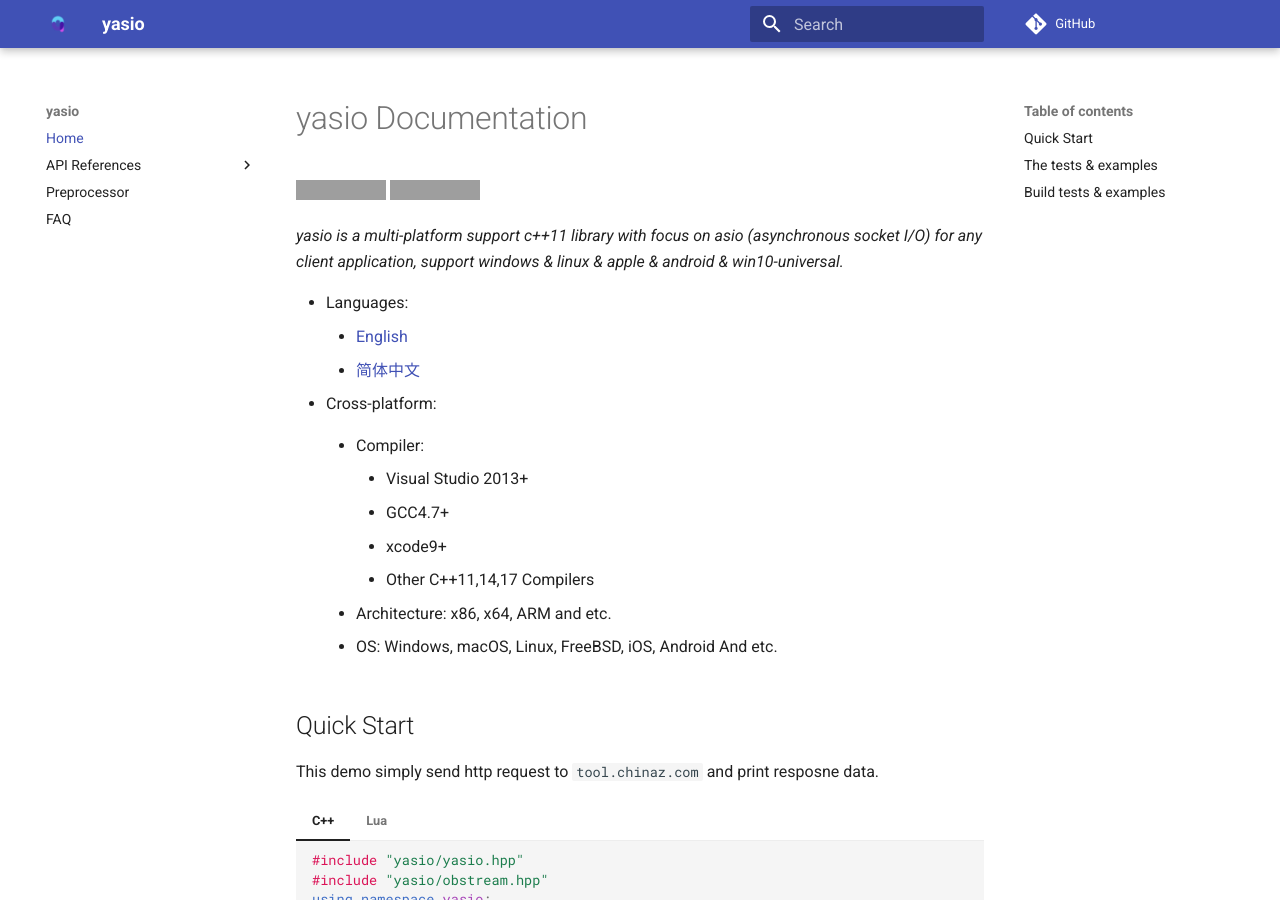
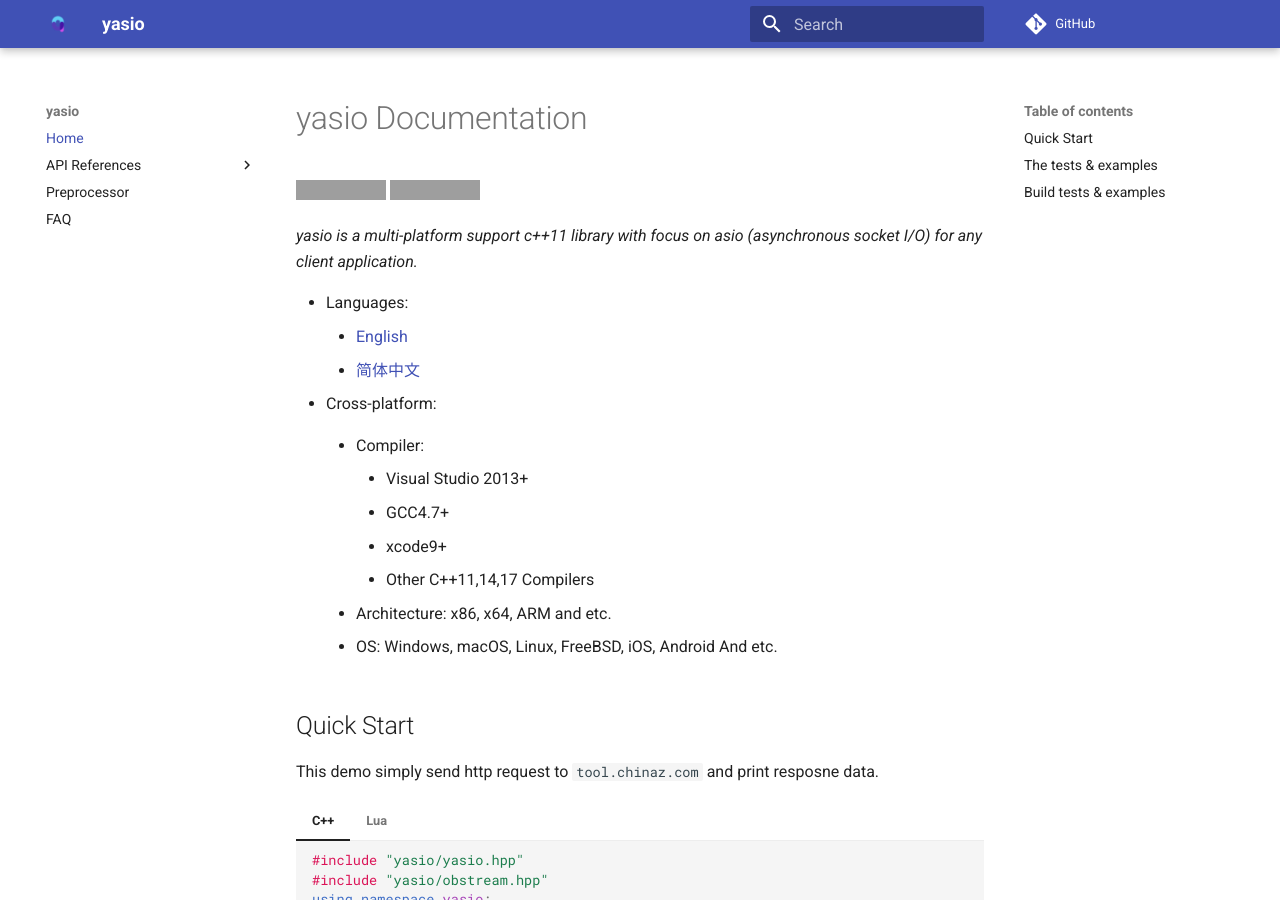
Before and after one commit to yasio/en, an MkDocs documentation site: the page built from docs/index.md, in a window 1280 px wide and 900 px high. Built offline with MkDocs 1.6.1 and Material for MkDocs 9.7.7, drawn with Linux system fonts in a browser that asks for light colours; comment, search, counter and statistics services are not loaded; grey boxes are pictures that could not be loaded.

Commit message:
Update index.md

```diff
--- a/docs/index.md
+++ b/docs/index.md
@@ -3,7 +3,7 @@
 [![Release](https://img.shields.io/badge/release-v3.37.0-blue.svg)](https://github.com/yasio/yasio/releases)
 [![Docs Status](https://readthedocs.org/projects/yasio-docs-437/badge/?version=latest)](https://readthedocs.org/projects/yasio-docs-437)
 
-*yasio is a multi-platform support c++11 library with focus on asio (asynchronous socket I/O) for any client application, support windows & linux & apple & android & win10-universal.*
+*yasio is a multi-platform support c++11 library with focus on asio (asynchronous socket I/O) for any client application.*
 
 - Languages:
     - [English](../../en/latest/)
```
